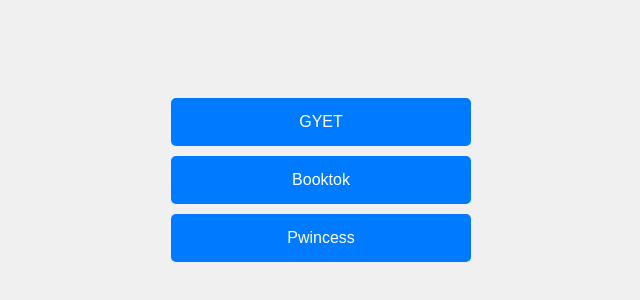
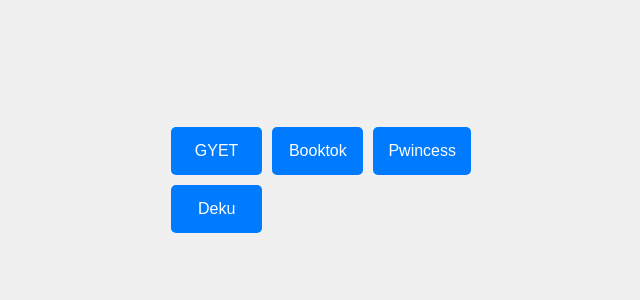
Before and after one commit to keckster00/GYET, a plain HTML site: page index.html in a window 1280 px wide. Shown: the part 220-520 px from the top of the page, without its empty margins (319-959 px from the left). Drawn offline with Linux system fonts and the light colour scheme.

Commit message:
here puppy

```diff
--- a/index.html
+++ b/index.html
@@ -13,6 +13,7 @@
       <button class="sound-btn" onclick="playSound('pwincess')">
         Pwincess
       </button>
+      <button class="sound-btn" onclick="playSound('here puppy')">Deku</button>
     </div>
 
     <script src="script.js"></script>
--- a/styles.css
+++ b/styles.css
@@ -11,7 +11,7 @@ body {
   .soundboard {
     display: grid;
     gap: 10px;
-    /*grid-template-columns: repeat(3, 1fr);*/
+    grid-template-columns: repeat(3, 1fr);
     width: 300px;
   }
 
```
Also changed, not shown: 1 other file.
